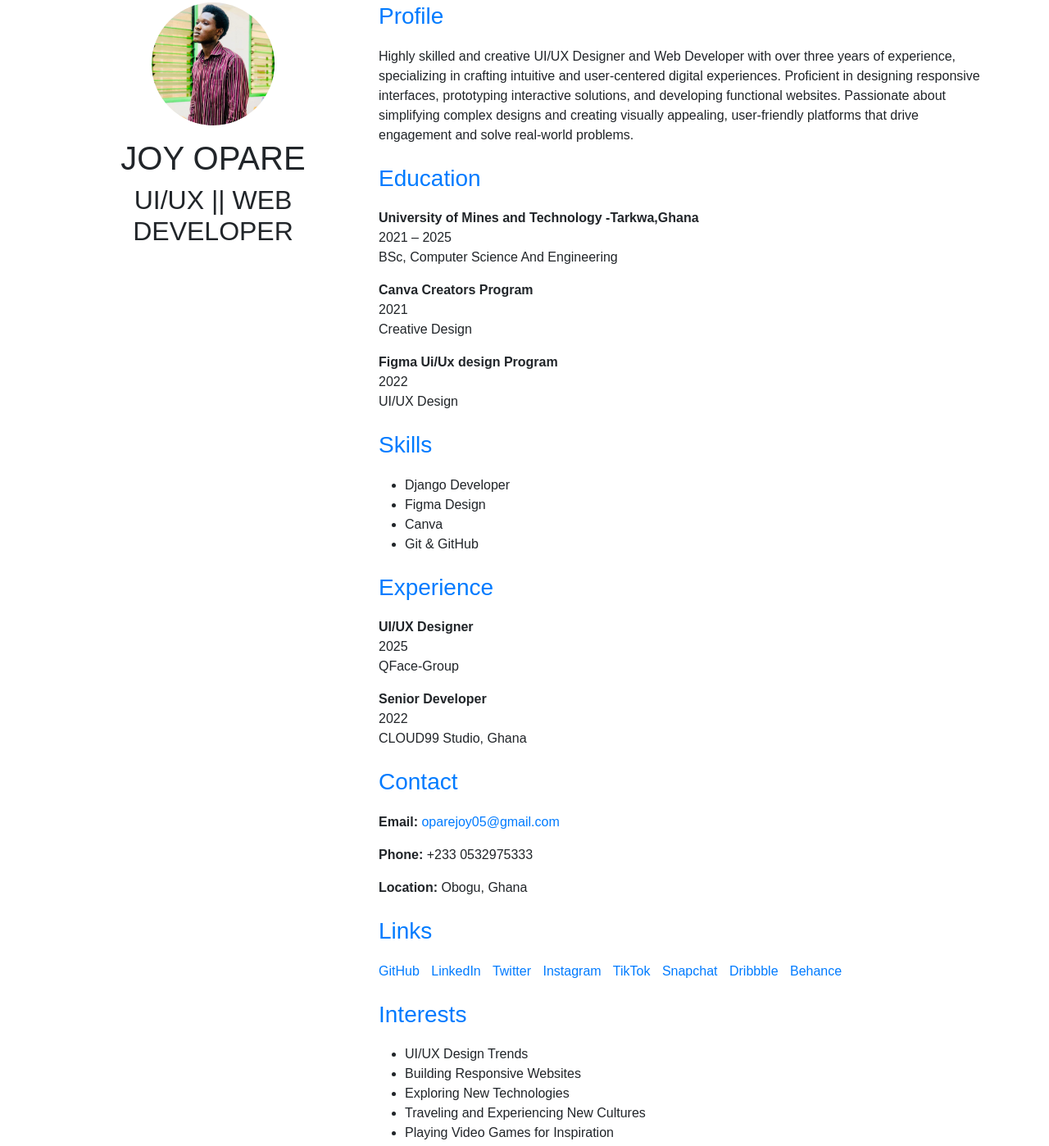
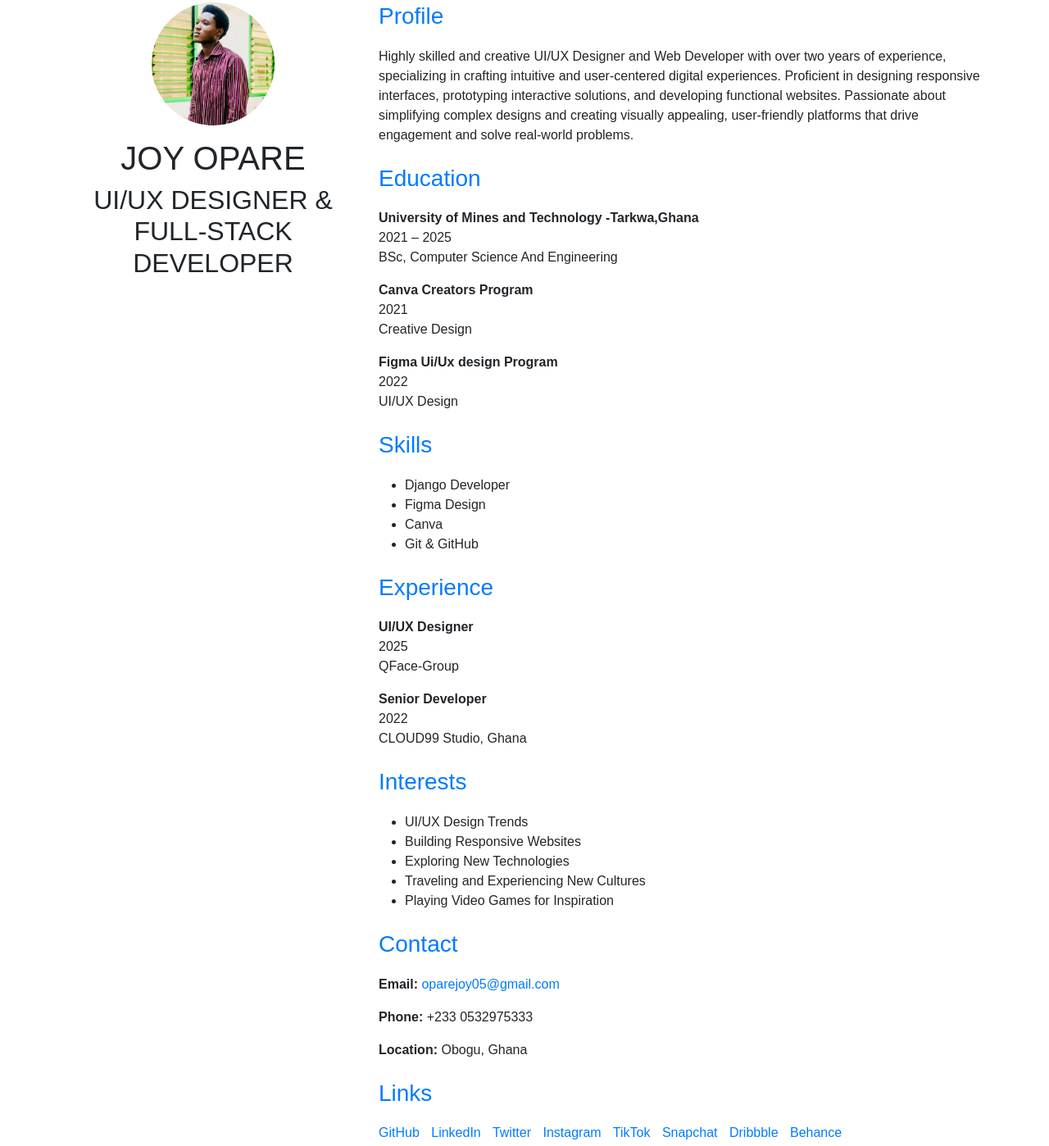
Before and after one commit to Joyopare/aboutme, a plain HTML site: page index.html in a window 1280 px wide. Shown: the part 45-1443 px from the top of the page at 82% size. Drawn offline with nearby package versions, Linux system fonts and the light colour scheme.

Commit message:
Update index.html

```diff
--- a/index.html
+++ b/index.html
@@ -45,13 +45,13 @@
             <div class="col-md-4 text-center">
                 <img src="images/profile.jpg" alt="Egboka Victory" class="profile-img mb-3">
                 <h1>JOY OPARE</h1>
-                <h2>UI/UX || WEB DEVELOPER</h2>
+                <h2>UI/UX DESIGNER & FULL-STACK DEVELOPER</h2>
             </div>
             <div class="col-md-8">
                 <div class="profile mb-4">
                     <h3 class="section-title">Profile</h3>
                     <p>Highly skilled and creative UI/UX Designer and Web Developer
-                        with over three years of experience, specializing in crafting intuitive and user-centered digital
+                        with over two years of experience, specializing in crafting intuitive and user-centered digital
                          experiences. Proficient in designing responsive interfaces, prototyping
                          interactive solutions, and developing functional websites.
                          Passionate about simplifying complex designs and creating visually appealing,
@@ -81,6 +81,17 @@
                     <p><strong>Senior Developer</strong><br>2022 <br>CLOUD99 Studio, Ghana</p>
                 </div>
 
+                 <div class="interests mb-4">
+                    <h3 class="section-title">Interests</h3>
+                    <ul>
+                        <li>UI/UX Design Trends</li>
+                        <li>Building Responsive Websites</li>
+                        <li>Exploring New Technologies</li>
+                        <li>Traveling and Experiencing New Cultures</li>
+                        <li>Playing Video Games for Inspiration</li>
+                    </ul>
+                </div>
+
                 <div class="contact-info mb-4">
                     <h3 class="section-title">Contact</h3>
                     <p><strong>Email:</strong> <a href="mailto:oparejoy05@gmail.com">oparejoy05@gmail.com</a></p>
@@ -102,16 +113,7 @@
                     </p>
                 </div>
 
-                <div class="interests mb-4">
-                    <h3 class="section-title">Interests</h3>
-                    <ul>
-                        <li>UI/UX Design Trends</li>
-                        <li>Building Responsive Websites</li>
-                        <li>Exploring New Technologies</li>
-                        <li>Traveling and Experiencing New Cultures</li>
-                        <li>Playing Video Games for Inspiration</li>
-                    </ul>
-                </div>
+
 
             </div>
 
```
